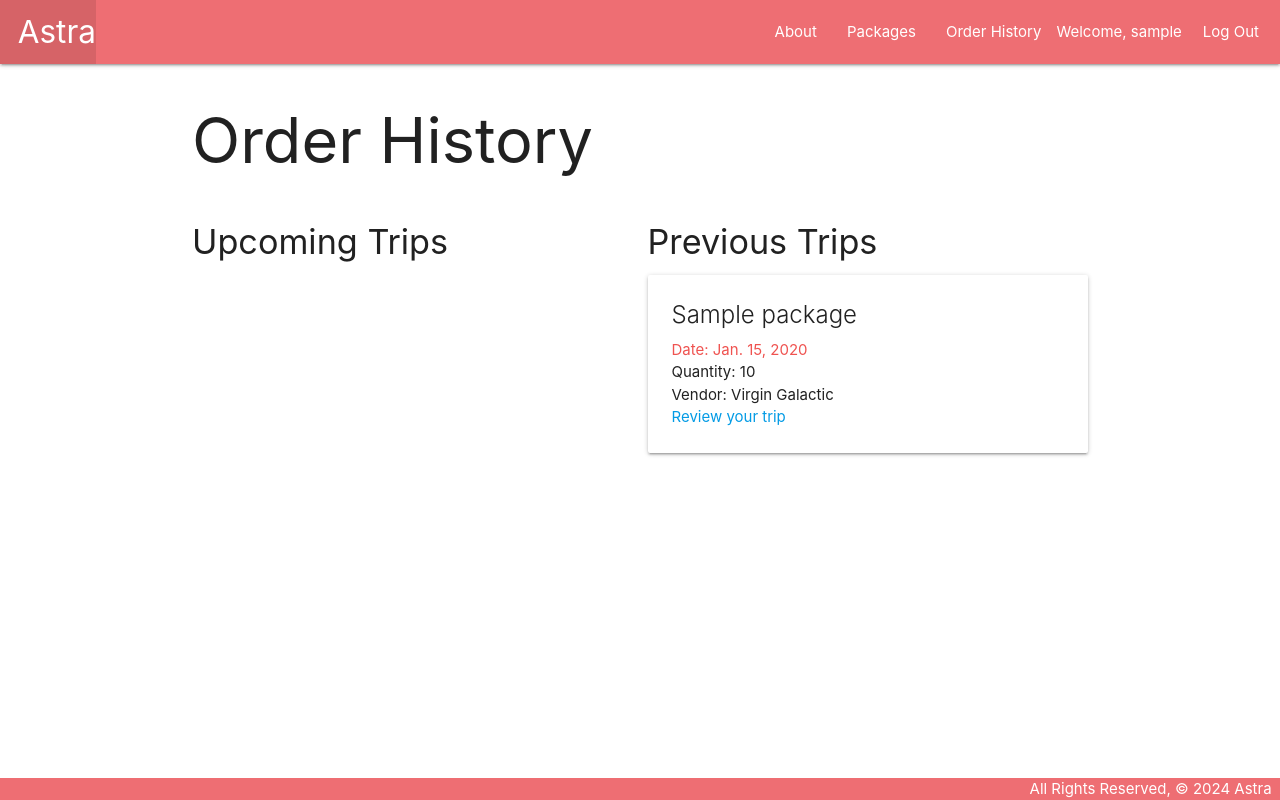
After one commit to VSoups/Astra, a Django app: page /tickets/history/ in a window 1280 px wide. The commit adds this page. Run offline with Django 5.2, Linux system fonts and the light colour scheme; a user stored in the database is signed in; tables that the repository leaves empty hold one stand-in row (values such as "Sample post").

Commit message:
Order history done

```diff
--- a/main_app/static/css/style.css
+++ b/main_app/static/css/style.css
@@ -31,3 +31,9 @@ button.submit-link:focus {
   align-items: center;
   /* background: red;  */
 }
+
+.ticket-columns {
+  display: grid;
+  grid-template-columns: 1fr 1fr;
+  gap: 1rem;
+}
--- a/main_app/templates/base.html
+++ b/main_app/templates/base.html
@@ -24,6 +24,10 @@
                         <li><a href="{% url 'index' %}">Packages</a></li>
                         {% if user.is_authenticated %}
                           <li>
+                            <a href="{% url 'ticket_index' %}">Order History</a>
+                          </li>
+                          <li>Welcome, {{ user }}</li>
+                          <li>
                             <a href="#">
                               <form method="post" action="{% url 'logout' %}">
                                 {% csrf_token %}
--- /dev/null
+++ b/main_app/templates/packages/ticket_index.html
@@ -0,0 +1,58 @@
+{% extends 'base.html' %}
+{% block content %}
+
+<h1>Order History</h1>
+
+<!-- <form action="{% url 'index' %}?date=" method="GET">
+  <label for="">Pick a date</label>
+  <input type="date" name="date" id="date">
+  <button type="submit">Choose Date</button>
+</form> -->
+<section class="ticket-columns">
+    <div class="upcoming">
+        <h4>Upcoming Trips</h4>
+        {% for ticket in upcoming_tickets %}
+            <div class="card">
+                <div class="card-content">
+                    <span class="card-title">{{ ticket.package.name }}</span>
+                    <span class="red-text text-lighten-1"><p>Date: {{ ticket.date }}</p></span>
+                    <p>Quantity: {{ ticket.qty }}</p>
+                    <p>Vendor: {{ ticket.package.get_vendor_display }}</p>
+                </div>
+            </div>
+        {% endfor %}
+    </div>
+    <div class="previous">
+        <h4>Previous Trips</h4>
+        {% for ticket in past_tickets %}
+            <div class="card">
+                <div class="card-content">
+                    <span class="card-title">{{ ticket.package.name }}</span>
+                    <span class="red-text text-lighten-1"><p>Date: {{ ticket.date }}</p></span>
+                    <p>Quantity: {{ ticket.qty }}</p>
+                    <p>Vendor: {{ ticket.package.get_vendor_display }}</p>
+                    <a href="">Review your trip</a>
+                </div>
+            </div>
+        {% endfor %}
+    </div>
+</section>
+
+
+<!-- <script>
+  const dateEl = document.getElementById('date');
+  const today = new Date();
+  const tomorrow = new Date(today.setDate(today.getDate() + 1));
+  M.Datepicker.init(dateEl, {
+      format: 'yyyy-mm-dd',
+      defaultDate: tomorrow,
+      minDate: tomorrow,
+      setDefaultDate: true,
+      autoClose: true
+  });
+
+  const selectEl = document.getElementById('qty');
+  M.FormSelect.init(selectEl);
+</script> -->
+
+{% endblock %}
--- a/main_app/urls.py
+++ b/main_app/urls.py
@@ -6,7 +6,7 @@ urlpatterns = [
     path('about/', views.about, name='about'),
     path('accounts/signup/', views.signup, name='signup'),
     path('packages/', views.packages_index, name='index'),
-    # path('packages/<int:pkg_id>/', views.package_detail, name='package_detail'),
-    path('packages/<int:pkg_id>/<str:picked_date>', views.package_detail, name='package_detail'),
-    path('tickets/<int:pkg_id>/add_ticket', views.add_ticket, name='add_ticket'),
+    path('packages/<int:pkg_id>/<str:picked_date>/', views.package_detail, name='package_detail'),
+    path('tickets/<int:pkg_id>/add_ticket/', views.add_ticket, name='add_ticket'),
+    path('tickets/history/', views.ticket_index, name='ticket_index'),
 ]
--- a/main_app/views.py
+++ b/main_app/views.py
@@ -4,6 +4,8 @@ from django.contrib.auth.forms import UserCreationForm
 from .models import Package, DESTINATIONS, Ticket
 from django.views.generic.edit import CreateView
 from .forms import TicketForm
+from django.utils import timezone
+from datetime import date
 import random
 import functools
 
@@ -13,6 +15,7 @@ import functools
 def home(request):
     experiences = Package.objects.all().values_list(
         'experiences', flat=True)[0:5]
+    print(request.user)
     return render(request, 'home.html', {'destinations': DESTINATIONS, 'experiences': experiences})
 
 
@@ -122,3 +125,17 @@ def add_ticket(request, pkg_id):
         new_ticket.date = request.POST.get('date')
         new_ticket.save()
     return redirect('home')
+
+def ticket_index(request):
+    # today = date.today()
+    today = timezone.now().date()
+    print(today)
+    user_tickets = request.user.ticket_set.all()
+    past_tickets = user_tickets.filter(date__lt=today)
+    print(past_tickets)
+    upcoming_tickets = user_tickets.filter(date__gte=today)
+    print(upcoming_tickets)
+    return render(request, 'packages/ticket_index.html', {
+        'past_tickets': past_tickets,
+        'upcoming_tickets': upcoming_tickets,
+    })
```
